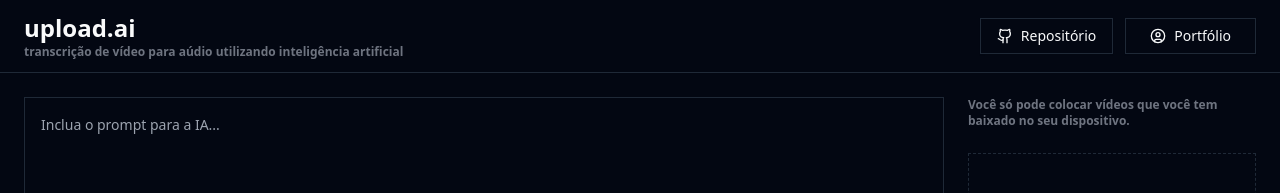
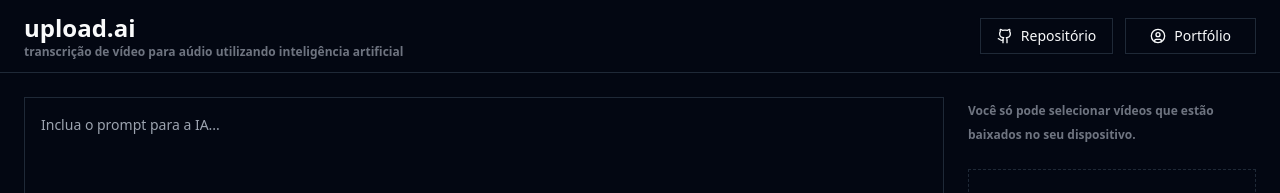
Before and after one commit to lucascmpos/upload.ai, a React (Vite) app: page / in a window 1280 px wide. Shown: the top 193 px of the page. Built offline with nearby package versions, Linux system fonts and the light colour scheme; no server answers.

Commit message:
fix: adjusting span

```diff
--- a/src/App.tsx
+++ b/src/App.tsx
@@ -92,9 +92,10 @@ export function App() {
           </p>
         </div>
         <aside className="md:w-72  space-y-6">
-          <p className="text-xs font-semibold mb-3 md:mb-0 text-muted-foreground/70">
-            Você só pode colocar vídeos que você tem baixado no seu dispositivo.
-          </p>
+          <span className="text-xs font-semibold mb-3 md:mb-0 text-muted-foreground/70">
+            Você só pode selecionar vídeos que estão baixados no seu
+            dispositivo.
+          </span>
           <VideoInputForm onVideoUploaded={setVideoId} />
           <form onSubmit={handleSubmit} className="space-y-6">
             <div className="space-y-2">
```
